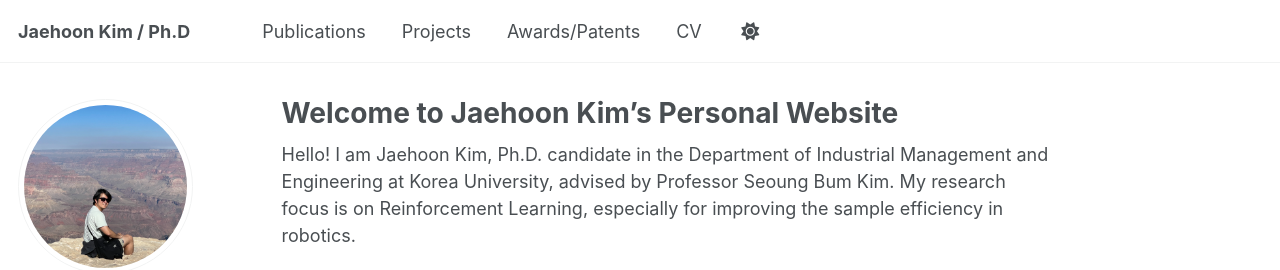
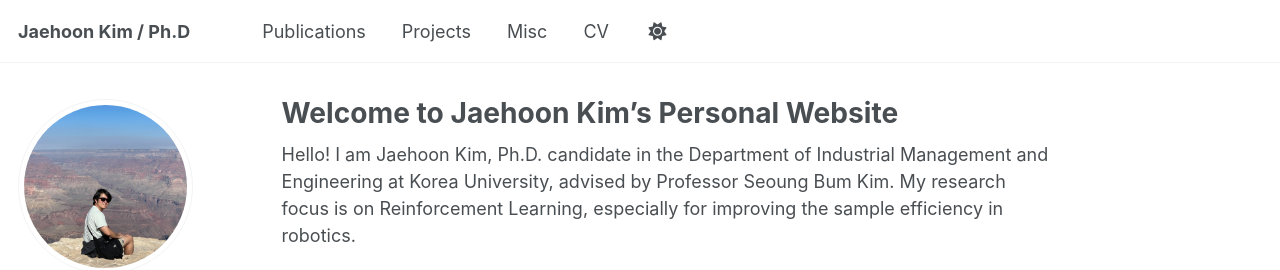
Before and after one commit to deepneuralnetworks/deepneuralnetworks.github.io, a Jekyll site: the page built from _pages/about.md, in a window 1280 px wide. Shown: the top 270 px of the page. Built offline with Jekyll 4.4.1, drawn with Linux system fonts in a browser that asks for light colours; some web fonts are replaced; a script that is not in the unit is left out.

Commit message:
Update navigation.yml

```diff
--- a/_data/navigation.yml
+++ b/_data/navigation.yml
@@ -23,7 +23,7 @@ main:
   # - title: "Blog Posts"
   #   url: /year-archive/
 
-  - title: "Awards/Patents"
+  - title: "Misc"
     url: /etc/
 
   - title: "CV"
```
